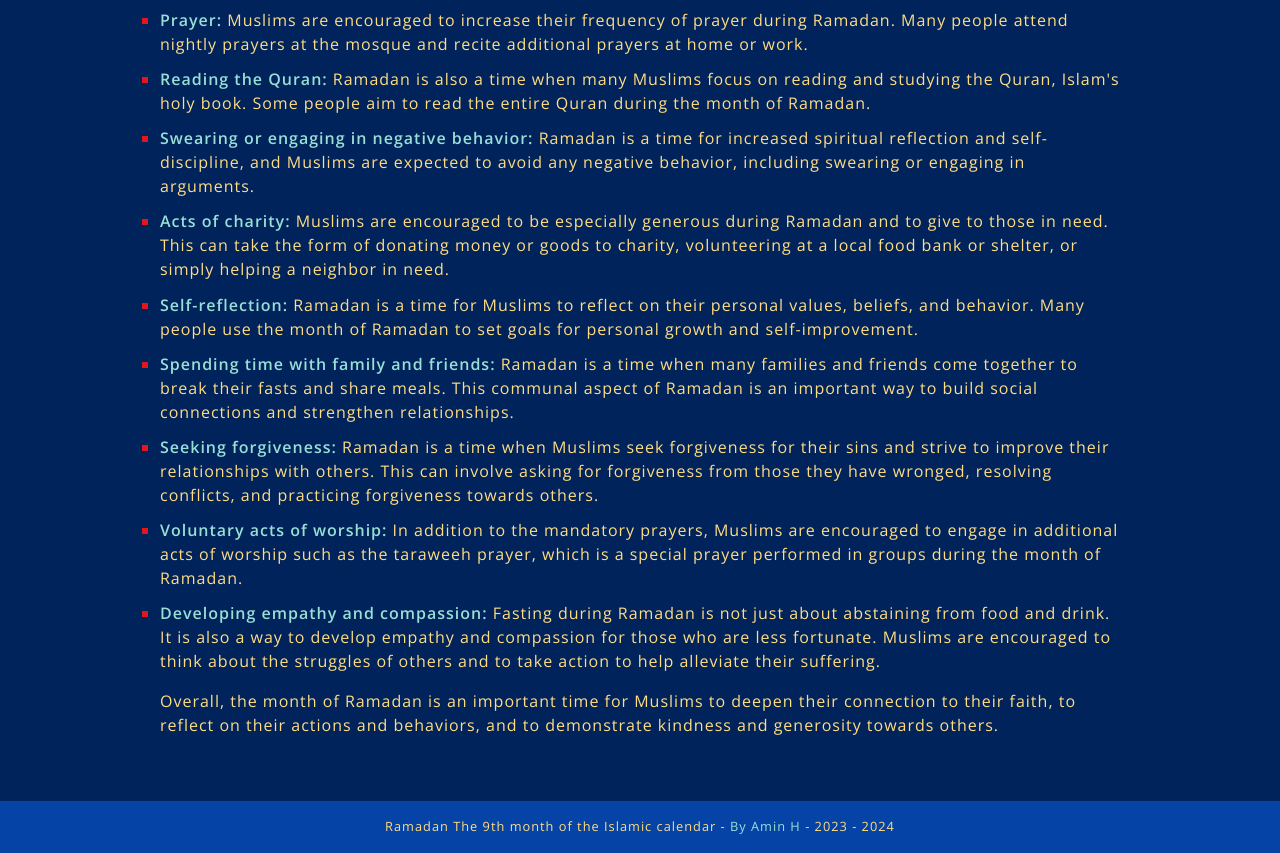
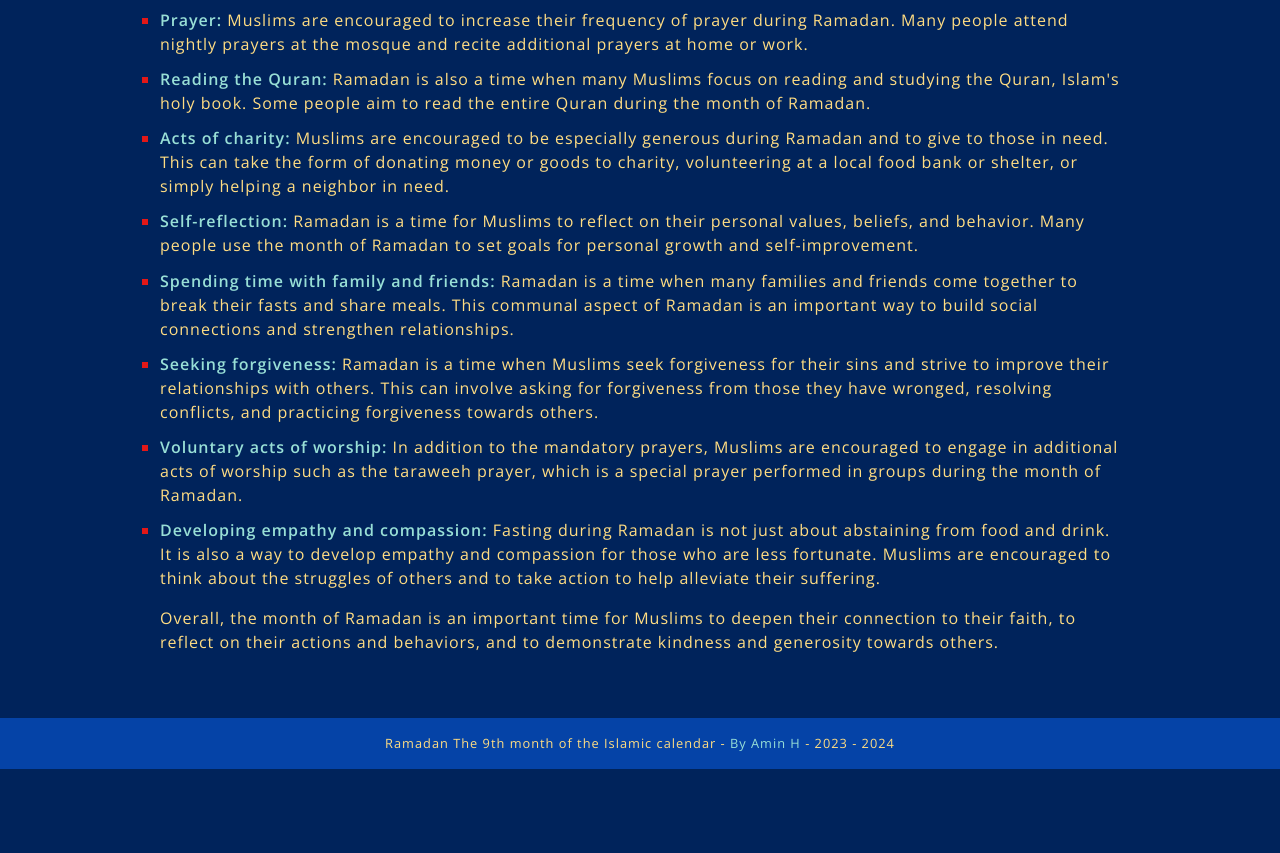
Before and after one commit to itzAmka/Ramadan, a plain HTML site: page index.html in a window 1280 px wide. Shown: the part 2693-3546 px from the top of the page. After the commit the page ends 3462 px from the top, so only its background shows below. Drawn offline with nearby package versions, Linux system fonts and the light colour scheme.

Commit message:
remove negative behavior from encouraged section

```diff
--- a/index.html
+++ b/index.html
@@ -225,12 +225,6 @@
 							entire Quran during the month of Ramadan.
 						</li>
 						<li>
-							<span>Swearing or engaging in negative behavior:</span> Ramadan is
-							a time for increased spiritual reflection and self-discipline, and
-							Muslims are expected to avoid any negative behavior, including
-							swearing or engaging in arguments.
-						</li>
-						<li>
 							<span>Acts of charity:</span> Muslims are encouraged to be
 							especially generous during Ramadan and to give to those in need.
 							This can take the form of donating money or goods to charity,
```
